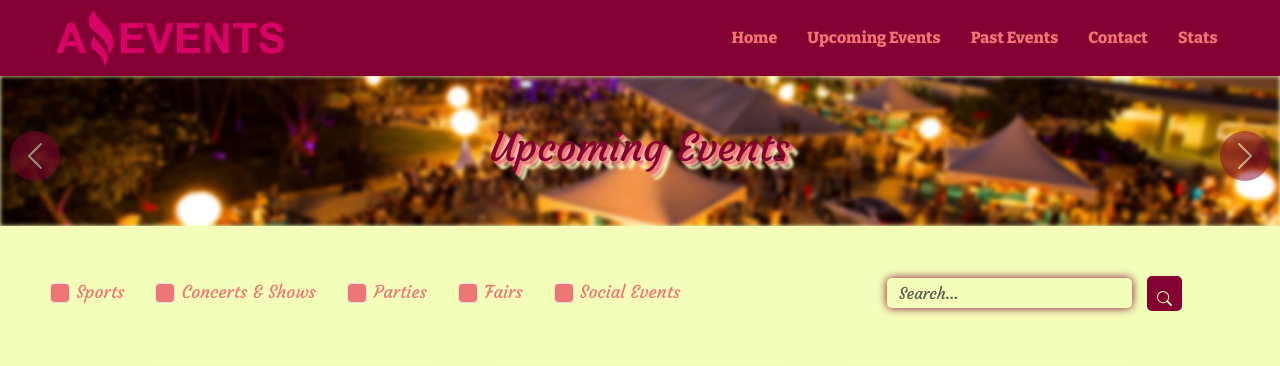
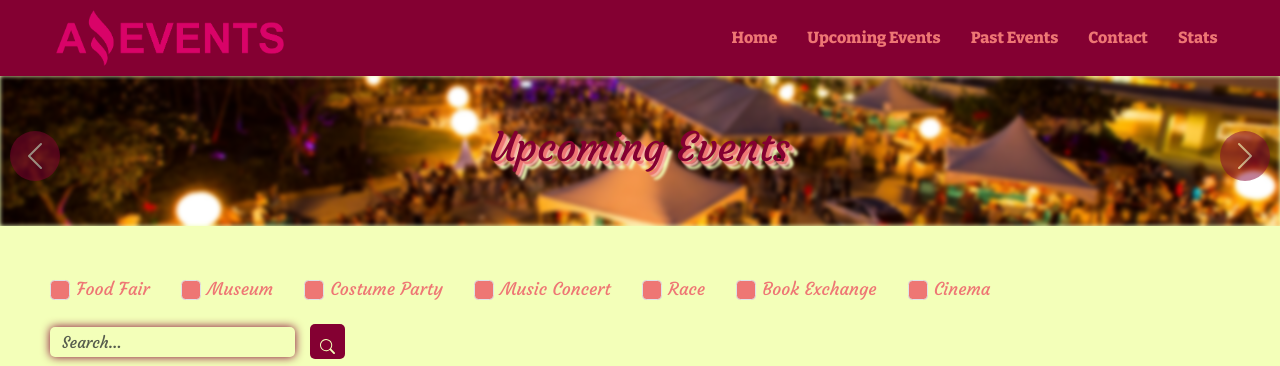
Before and after one commit to Ferny1011/AmazingEvents_QUIROGA, a plain HTML site: page pages/upcomingEvents.html in a window 1280 px wide. Shown: the top 366 px of the page. Drawn offline with nearby package versions, Linux system fonts and the light colour scheme.

Commit message:
added dynamic categories

```diff
--- a/assets/scripts/functions.js
+++ b/assets/scripts/functions.js
@@ -1,5 +1,5 @@
 //this function will push all the events to an array.
-export const downloadEvents = (events,array) => {
+export const downloadEvents = (events, array) => {
     events.forEach(event => {
         array.push(event);
     });
@@ -25,3 +25,23 @@ export const createCards = (events, container) => {
     });
     container.appendChild(fragment);
 }
+
+//this function will get the categories from the events.
+export const getCategories = (events) => {
+    let categories = (events.map(event => event.category)).filter((category, index, array) => array.indexOf(category) === index);
+    return categories;
+}
+
+//this function will create a list of categories in the template.
+export const generateCategories = (categories, container) => {
+    let fragment = document.createDocumentFragment();
+    categories.forEach((category,index) => {
+        let option = document.createElement("div");
+        option.classList.add("form-check", "form-check-inline");
+        option.innerHTML = `
+        <input class="form-check-input" type="checkbox" id="${index}" value="${category}">
+        <label class="form-check-label" for="${index}">${category}</label>`;
+        fragment.appendChild(option);
+    });
+    container.appendChild(fragment);
+}
--- a/assets/scripts/pastEvents.js
+++ b/assets/scripts/pastEvents.js
@@ -1,9 +1,12 @@
 import data from "./amazing.js";
-import { createCards} from "./functions.js";
+import { createCards, getCategories, generateCategories} from "./functions.js";
 
 
 let pastEvents = data.events.filter(event => event.date < data.currentDate);
 const cards = document.querySelector(".cards");
+const categoriesContainer = document.querySelector(".categories");
 
 
 createCards(pastEvents, cards);
+let pastCategories = getCategories(pastEvents);
+generateCategories(pastCategories, categoriesContainer);
--- a/assets/scripts/upcomingEvents.js
+++ b/assets/scripts/upcomingEvents.js
@@ -1,9 +1,12 @@
 import data from "./amazing.js";
-import { createCards} from "./functions.js";
+import { createCards, getCategories, generateCategories} from "./functions.js";
 
 
 let upcomingEvents = data.events.filter(event => event.date > data.currentDate);
 const cards = document.querySelector(".cards");
+const categoriesContainer = document.querySelector(".categories");
 
 
 createCards(upcomingEvents, cards);
+let upcomingCategories = getCategories(upcomingEvents);
+generateCategories(upcomingCategories, categoriesContainer);
--- a/pages/upcomingEvents.html
+++ b/pages/upcomingEvents.html
@@ -63,29 +63,7 @@
     </header>
     <main>
         <div class="filterForm">
-            <div class="categories">
-                <div class="form-check form-check-inline">
-                    <input class="form-check-input" type="checkbox" id="inlineCheckbox1" value="option1">
-                    <label class="form-check-label" for="inlineCheckbox1">Sports</label>
-                </div>
-                <div class="form-check form-check-inline">
-                    <input class="form-check-input" type="checkbox" id="inlineCheckbox2" value="option2">
-                    <label class="form-check-label" for="inlineCheckbox2">Concerts & Shows</label>
-                </div>
-                <div class="form-check form-check-inline">
-                    <input class="form-check-input" type="checkbox" id="inlineCheckbox3" value="option3">
-                    <label class="form-check-label" for="inlineCheckbox3">Parties</label>
-                </div>
-                <div class="form-check form-check-inline">
-                    <input class="form-check-input" type="checkbox" id="inlineCheckbox4" value="option4">
-                    <label class="form-check-label" for="inlineCheckbox4">Fairs</label>
-                </div>
-                <div class="form-check form-check-inline">
-                    <input class="form-check-input" type="checkbox" id="inlineCheckbox5" value="option5">
-                    <label class="form-check-label" for="inlineCheckbox5">Social Events</label>
-                </div>
-
-            </div>
+            <div class="categories"></div>
             <form class="col-12 col-lg-3 me-5 search" role="search">
                 <input type="search" class="form-control" placeholder="Search..." aria-label="Search">
                 <button class="btn btn-outline-dark" type="submit">
```
Also changed, not shown: assets/scripts/index.js (+5 -2 lines), index.html (+1 -23 lines), pages/pastEvents.html (+1 -23 lines).
